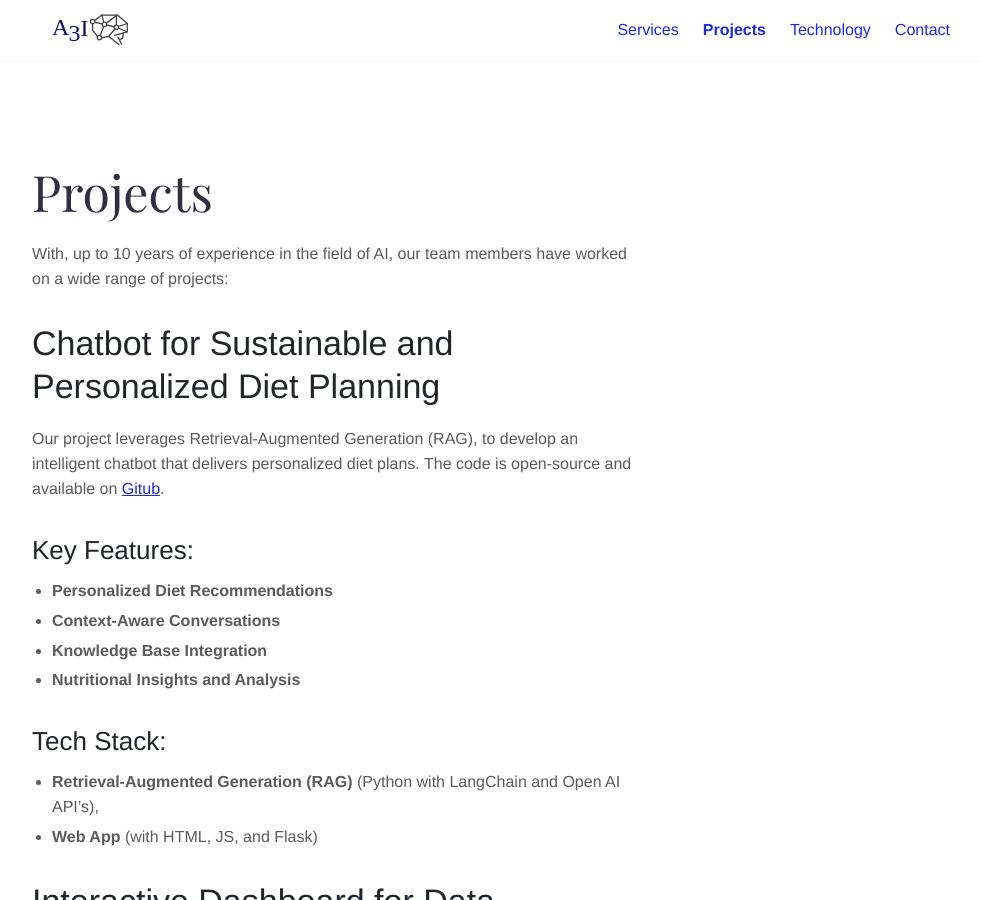
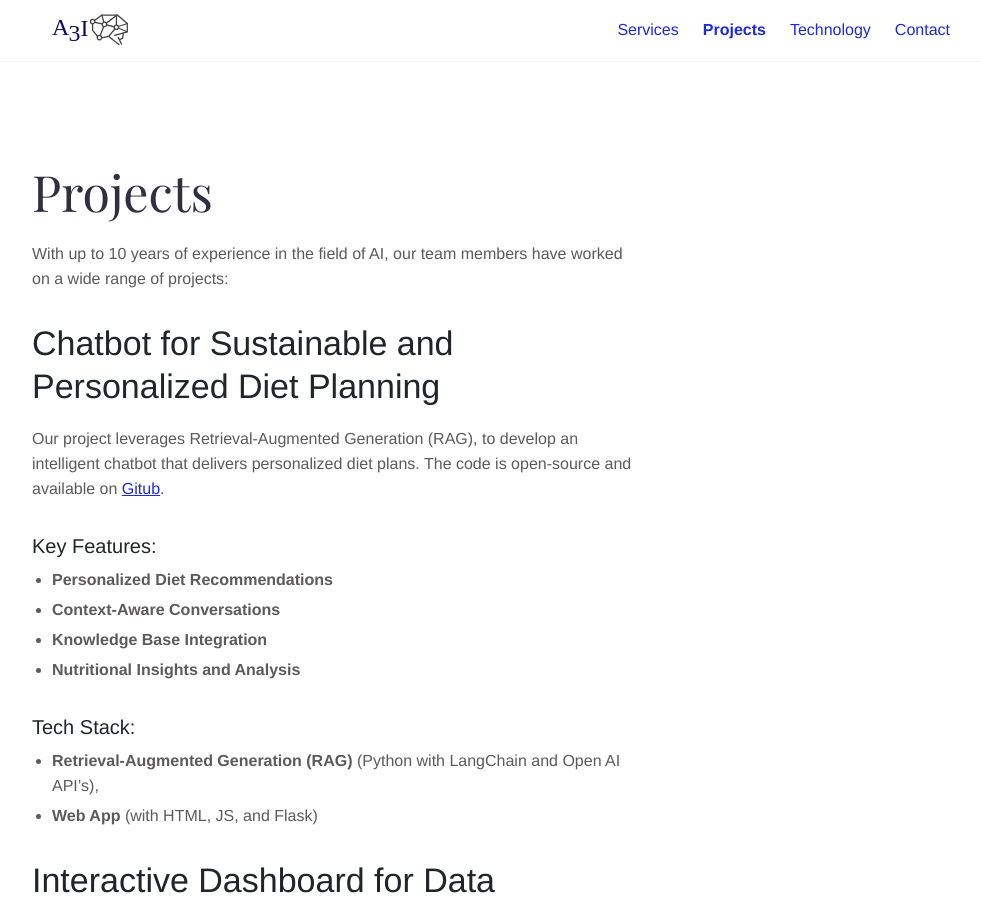
Before and after one commit to A3I-DataScience/A3I-DatScience.github.io, a Jekyll site: the page built from Projects.md, in a window 1280 px wide and 900 px high. Shown: the whole window, without its empty margins (143-1124 px from the left). Built offline with Jekyll 4.4.1, drawn with Linux system fonts in a browser that asks for light colours.

```diff
--- a/Projects.md
+++ b/Projects.md
@@ -6,19 +6,19 @@ permalink: "/projects/"
 bodyClass: page-about
 ---
 
-With, up to 10 years of experience in the field of AI, our team members have worked on a wide range of projects:
+With up to 10 years of experience in the field of AI, our team members have worked on a wide range of projects:
 
 # Chatbot for Sustainable and Personalized Diet Planning
 Our project leverages Retrieval-Augmented Generation (RAG), to develop an intelligent chatbot that delivers personalized diet plans. The code is open-source and available on [Gitub](https://github.com/A3I-DataScience/NutriBot).
 
 
-## Key Features:
+### Key Features:
 - **Personalized Diet Recommendations**
 - **Context-Aware Conversations**
 - **Knowledge Base Integration**
 - **Nutritional Insights and Analysis**
 
-## Tech Stack:
+### Tech Stack:
 - **Retrieval-Augmented Generation (RAG)** (Python with LangChain and Open AI API's),
 - **Web App** (with HTML, JS, and Flask)
 
@@ -26,12 +26,12 @@ Our project leverages Retrieval-Augmented Generation (RAG), to develop an intell
 # Interactive Dashboard for Data Annotation
 An Active Learning framework built in Python using AI to support complex annotation tasks of timeseries.
 
-## Key Features:
+### Key Features:
 - **Real-Time Data Interaction**
 - **Collaboration and User Management**
 - **Automated Annotation Suggestions**
 
-## Tech Stack:
+### Tech Stack:
 - **Python** (Flask, Dash)
 - **Docker**
 
@@ -41,13 +41,13 @@ An Active Learning framework built in Python using AI to support complex annotat
 
 An AI-powered electric appliance usage identification algorithm to support households in their energy consumption reduction effort.
 
-## Key Features:
+### Key Features:
 
 - **Appliance Detection**: Based on electrical signatures, providing detailed reports and usage insights.
  **Electrical Bill Insights**: Personalized suggestions to help reduce energy expenses.
 - **Energy Savings**: Up to 10% of energy savings can be achieved.
 - **Real-time Data Processing**
-## Tech Stack:
+### Tech Stack:
 
 - **Programming Language** (Python with Pandas, NumPy, Plotly, Keras,  TensorFlow),
 - **Machine Learning**: Binary Classifications (RandomForest, XGBOOST), Unsupervised Learning (MeanShift, DBSCAN), Deep Neural Network (LSTM).
```
